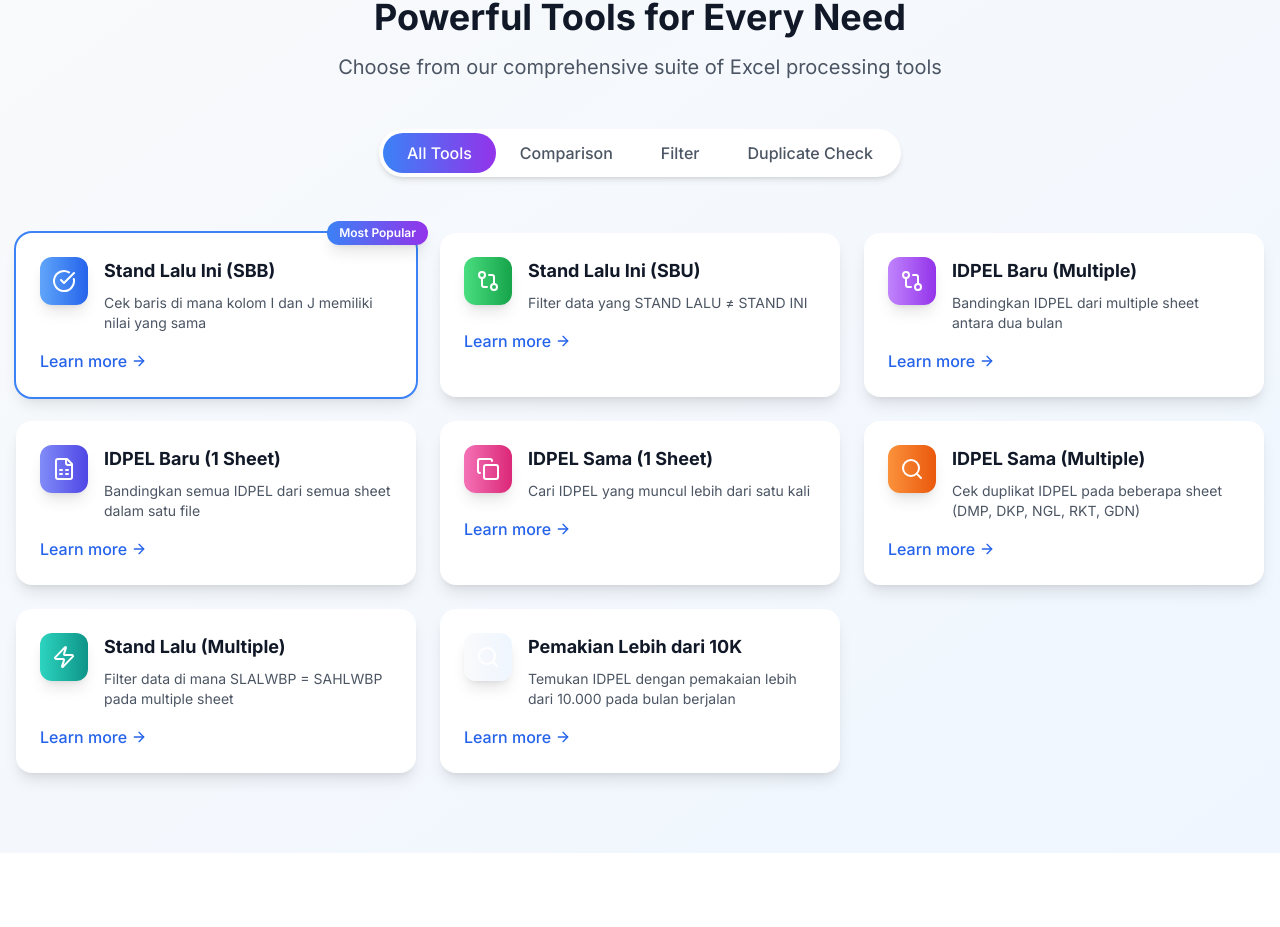
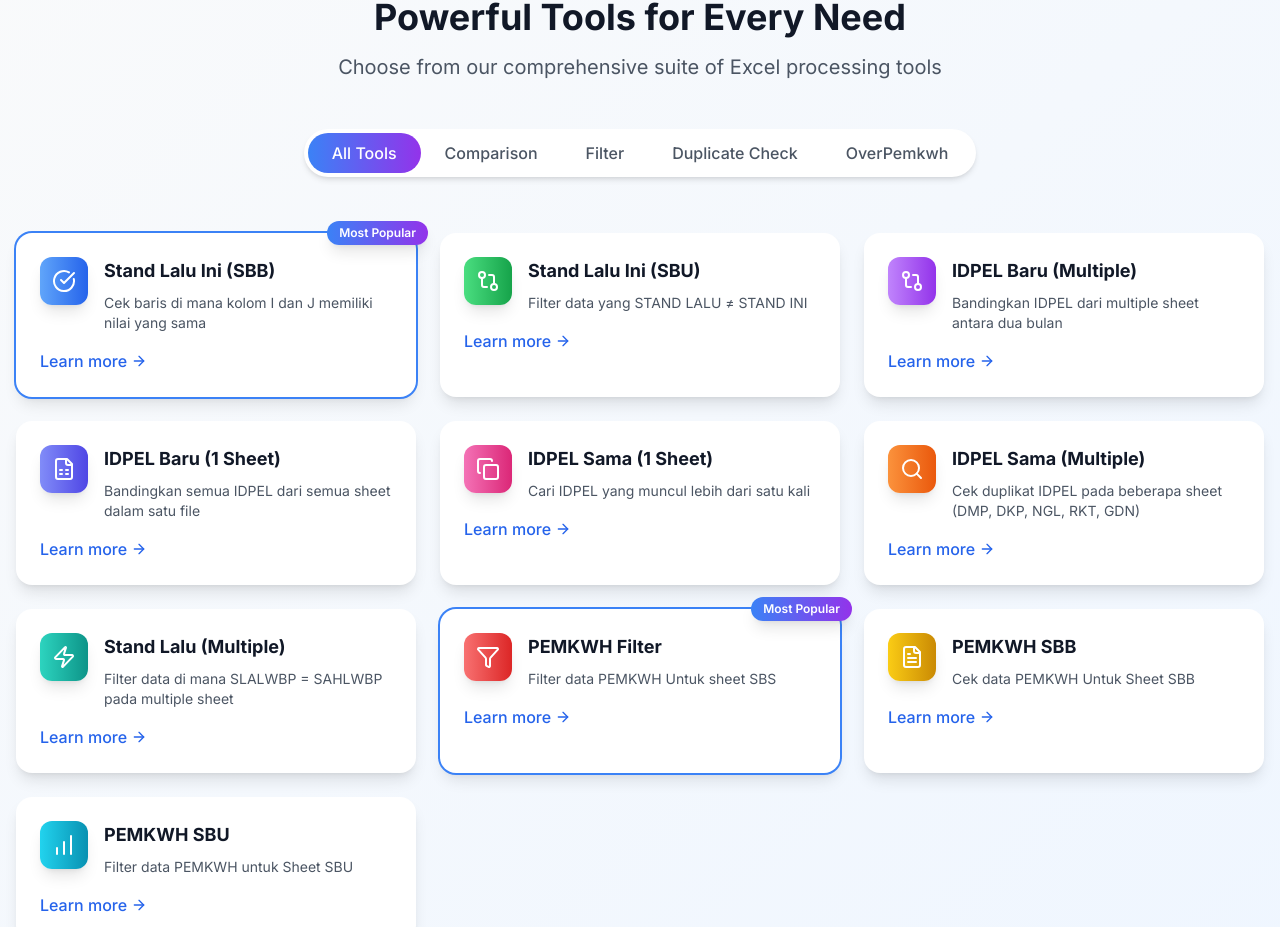
Before and after one commit to Mojoxz/IDPELCEKTERBARU, a React (Vite) app: page / in a window 1280 px wide. Shown: the part 2036-2963 px from the top of the page. Built offline with nearby package versions, Linux system fonts and the light colour scheme.

Commit message:
CHeckpoint pengerjaan penambahan features

```diff
--- a/src/pages/HomePage.jsx
+++ b/src/pages/HomePage.jsx
@@ -1,5 +1,5 @@
 import { Link } from 'react-router-dom';
-import { FileSpreadsheet, GitCompare, Copy, Search, CheckCircle, Zap, Star, Users, Clock, Download, ArrowRight, Play, ChevronLeft, ChevronRight, Sparkles, TrendingUp, Shield, Rocket } from 'lucide-react';
+import { FileSpreadsheet, GitCompare, Copy, Search, CheckCircle, Zap, Star, Users, Clock, Download, ArrowRight, Play, ChevronLeft, ChevronRight, Sparkles, TrendingUp, Shield, Rocket, Filter, FileText, BarChart } from 'lucide-react';
 import { useState, useEffect, useRef } from 'react';
 
 const HomePage = () => {
@@ -85,13 +85,36 @@ const HomePage = () => {
       category: 'filter',
       featured: false
     },
-
+    // Menu Cepat - PEMKWH Tools
     {
       id: 8,
-      title: 'Pemakian Lebih dari 10K',
-      description: 'Temukan IDPEL dengan pemakaian lebih dari 10.000 pada bulan berjalan',
-      icon: Search,
-
+      title: 'PEMKWH Filter',
+      description: 'Filter data PEMKWH Untuk sheet SBS',
+      icon: Filter,
+      path: '/pemkwh-filter',
+      color: 'from-red-400 to-red-600',
+      category: 'pemkwh',
+      featured: true
+    },
+    {
+      id: 9,
+      title: 'PEMKWH SBB',
+      description: 'Cek data PEMKWH Untuk Sheet SBB',
+      icon: FileText,
+      path: '/pemkwh-sbb',
+      color: 'from-yellow-400 to-yellow-600',
+      category: 'pemkwh',
+      featured: false
+    },
+    {
+      id: 10,
+      title: 'PEMKWH SBU',
+      description: 'Filter data PEMKWH untuk Sheet SBU',
+      icon: BarChart,
+      path: '/pemkwh-sbu',
+      color: 'from-cyan-400 to-cyan-600',
+      category: 'pemkwh',
+      featured: false
     }
   ];
 
@@ -539,6 +562,16 @@ const HomePage = () => {
               >
                 Duplicate Check
               </button>
+              <button
+                onClick={() => setActiveTab('pemkwh')}
+                className={`px-4 md:px-6 py-2 rounded-full font-medium transition-all duration-300 text-sm md:text-base whitespace-nowrap ${
+                  activeTab === 'pemkwh'
+                    ? 'bg-gradient-to-r from-blue-500 to-purple-600 text-white'
+                    : 'text-gray-600 hover:text-gray-900'
+                }`}
+              >
+                OverPemkwh
+              </button>
             </div>
           </div>
 
```
Also changed, not shown: 1 other file (tests, documents, lock files or other folders). Lines whose indentation alone changed are shown as unchanged.
